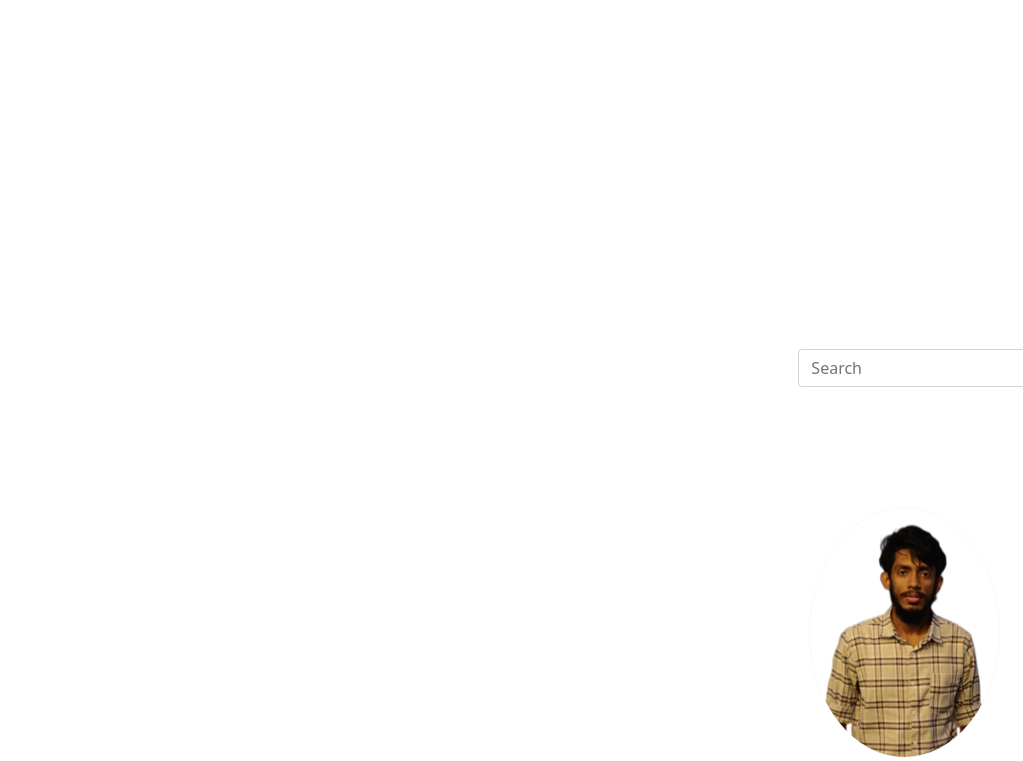
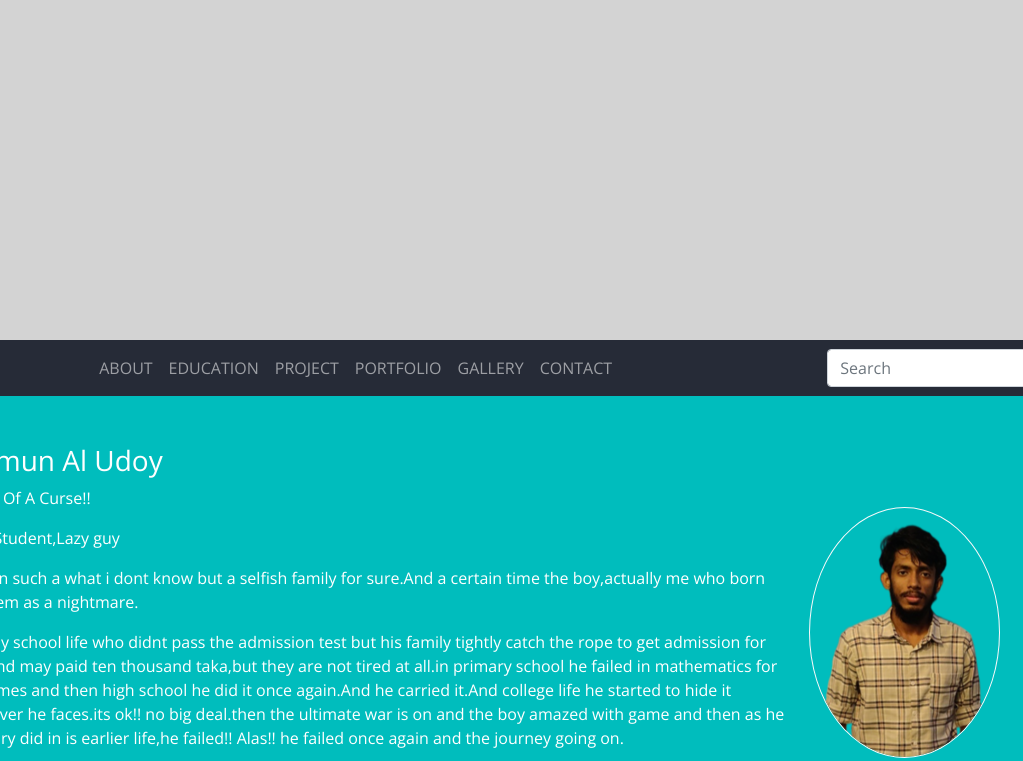
Before and after one commit to MamunAludoy/new, a plain HTML site: page index.html in a window 1280 px wide. Shown: the part 460-1221 px from the top of the page, without its empty margins (128-1151 px from the left). Drawn offline with nearby package versions, Linux system fonts and the light colour scheme; the site is published under a folder, as on GitHub Pages, so addresses that start at the root find nothing.

Commit message:
first commit

```diff
--- a/index.html
+++ b/index.html
@@ -4,13 +4,13 @@
     <!-- Required meta tags -->
     <meta charset="utf-8">
     <meta name="viewport" content="width=device-width, initial-scale=1">
-    <link rel="shortcut icon" href="/img/Udoy.png">
+    <link rel="shortcut icon" href="img/Udoy.png">
 
     <!-- Bootstrap CSS -->
     <link href="https://cdn.jsdelivr.net/npm/bootstrap@5.0.0-beta1/dist/css/bootstrap.min.css" rel="stylesheet" integrity="sha384-giJF6kkoqNQ00vy+HMDP7azOuL0xtbfIcaT9wjKHr8RbDVddVHyTfAAsrekwKmP1" crossorigin="anonymous">
     <link rel="preconnect" href="https://fonts.gstatic.com">
     <link href="https://fonts.googleapis.com/css2?family=Open+Sans:wght@300&display=swap" rel="stylesheet">
-    <link rel="stylesheet" href="/css/style.css">
+    <link rel="stylesheet" href="css/style.css">
     <title>Hi! There, Mamun With You</title>
     <link rel="stylesheet" href="https://cdnjs.cloudflare.com/ajax/libs/font-awesome/5.15.4/css/all.min.css" integrity="sha512-1ycn6IcaQQ40/MKBW2W4Rhis/DbILU74C1vSrLJxCq57o941Ym01SwNsOMqvEBFlcgUa6xLiPY/NS5R+E6ztJQ==" crossorigin="anonymous" referrerpolicy="no-referrer" />
     <script src="https://kit.fontawesome.com/a076d05399.js"></script>
```
